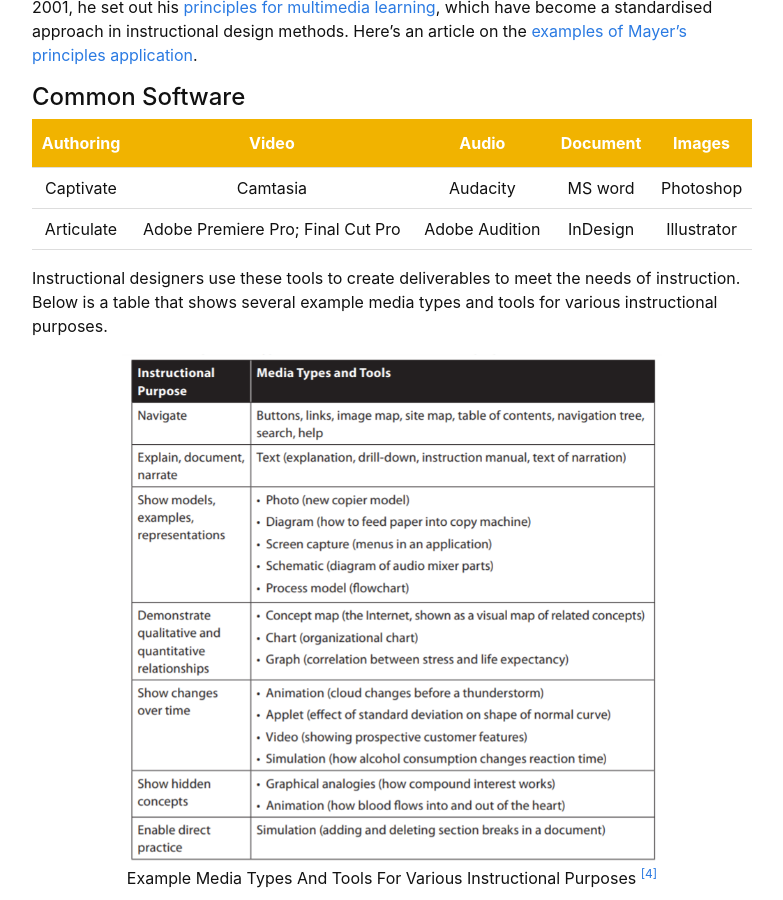
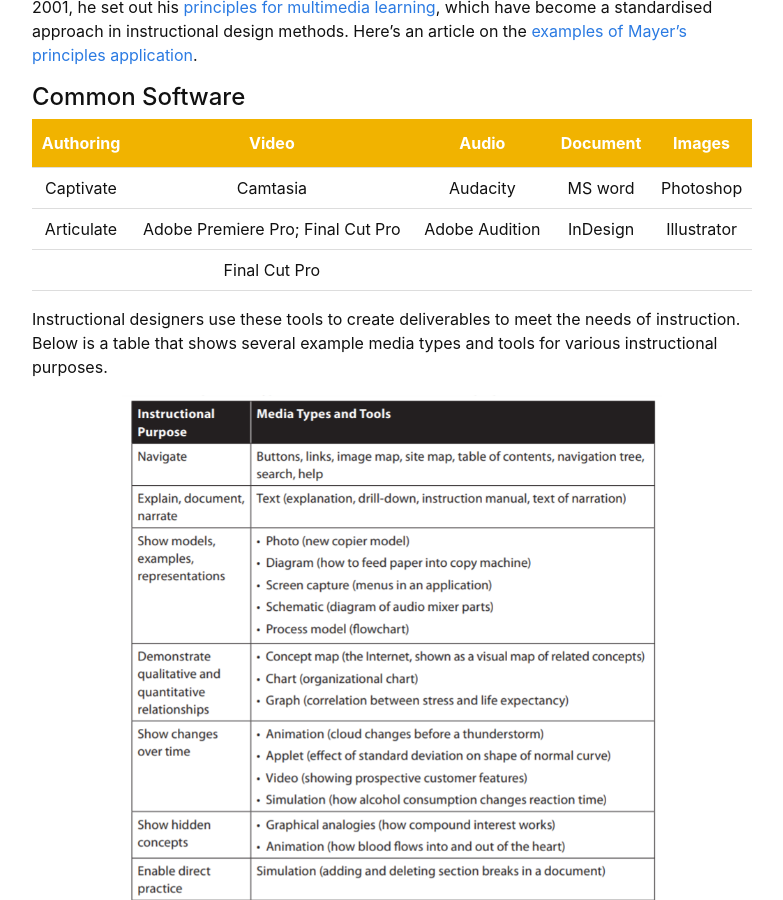
Before and after one commit to hanwendong1/IntrotoID, a Jekyll site: the page built from content/3-ADDIE.md, in a window 1280 px wide and 900 px high, scrolled down 2708 px. Shown: the whole window, without its empty margins (248-1031 px from the left). Built offline with Jekyll 4.4.1, drawn with Linux system fonts in a browser that asks for light colours.

Commit message:
Update 3-ADDIE.md

```diff
--- a/content/3-ADDIE.md
+++ b/content/3-ADDIE.md
@@ -143,6 +143,13 @@ Richard Mayer is professor of psychology at the University of California, Santa
             <td style="text-align:Center">InDesign</td>
             <td style="text-align:Center">Illustrator</td>
          </tr>
+          <tr>
+            <td style="text-align:Center"> </td>
+            <td style="text-align:Center">Final Cut Pro</td>
+            <td style="text-align:Center"> </td>
+            <td style="text-align:Center"> </td>
+            <td style="text-align:Center"> </td>
+         </tr>
       </table>
    </body>
      <p>
```
